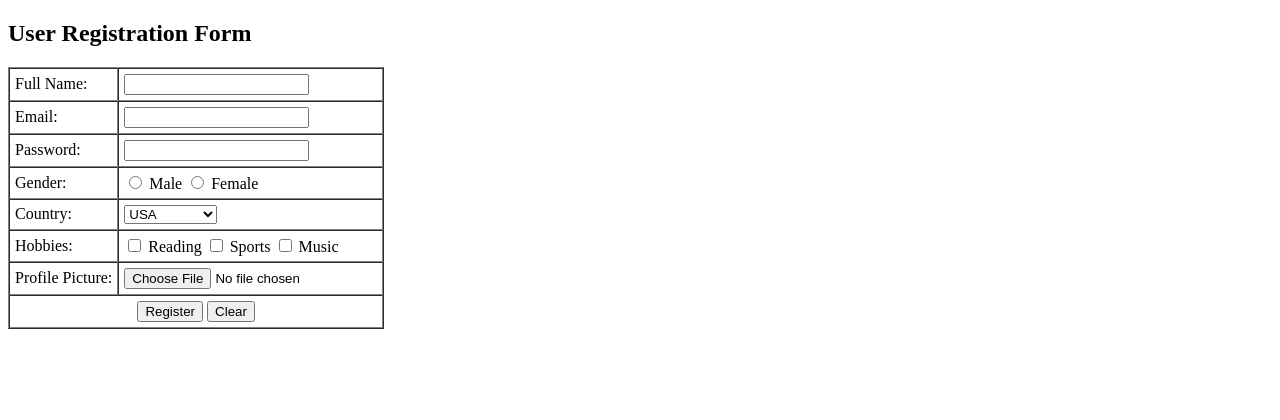
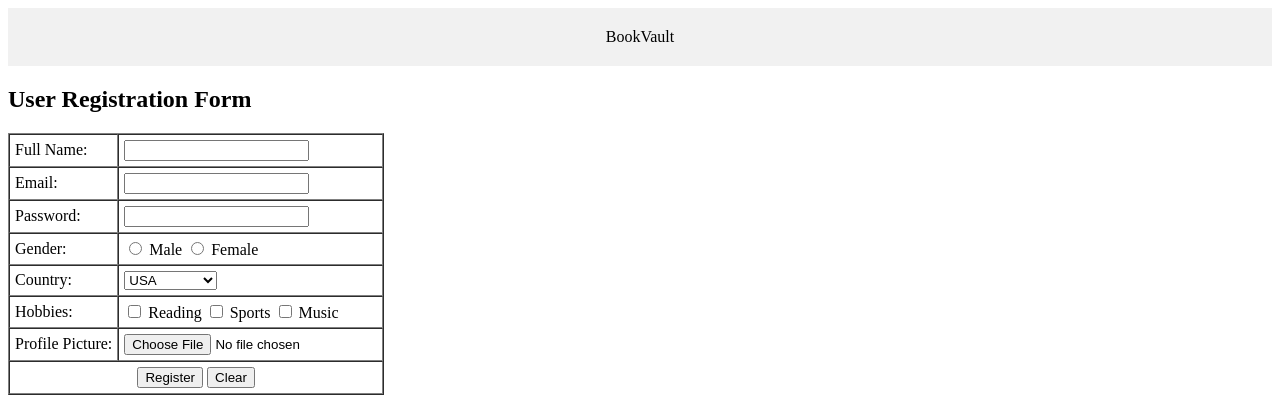
Before and after one commit to jubayerAhmd/BookVault-Web-Application, a PHP site: page /SignUp.php in a window 1280 px wide. Shown: the top 420 px of the page. Run offline with PHP 8.4, Linux system fonts and the light colour scheme.

Commit message:
Update SignUp.php

```diff
--- a/SignUp.php
+++ b/SignUp.php
@@ -2,8 +2,17 @@
 <html lang="en">
 <head>
     <title>User SignUp</title>
+    <link rel="stylesheet" href="./CSS/style.css">
+
 </head>
 <body>
+
+<header class="header">
+    <?php
+    echo "BookVault "
+    ?>
+</header>
+
     <h2>User Registration Form</h2>
     <form>
         <table border="1" cellpadding="5" cellspacing="0">
```
